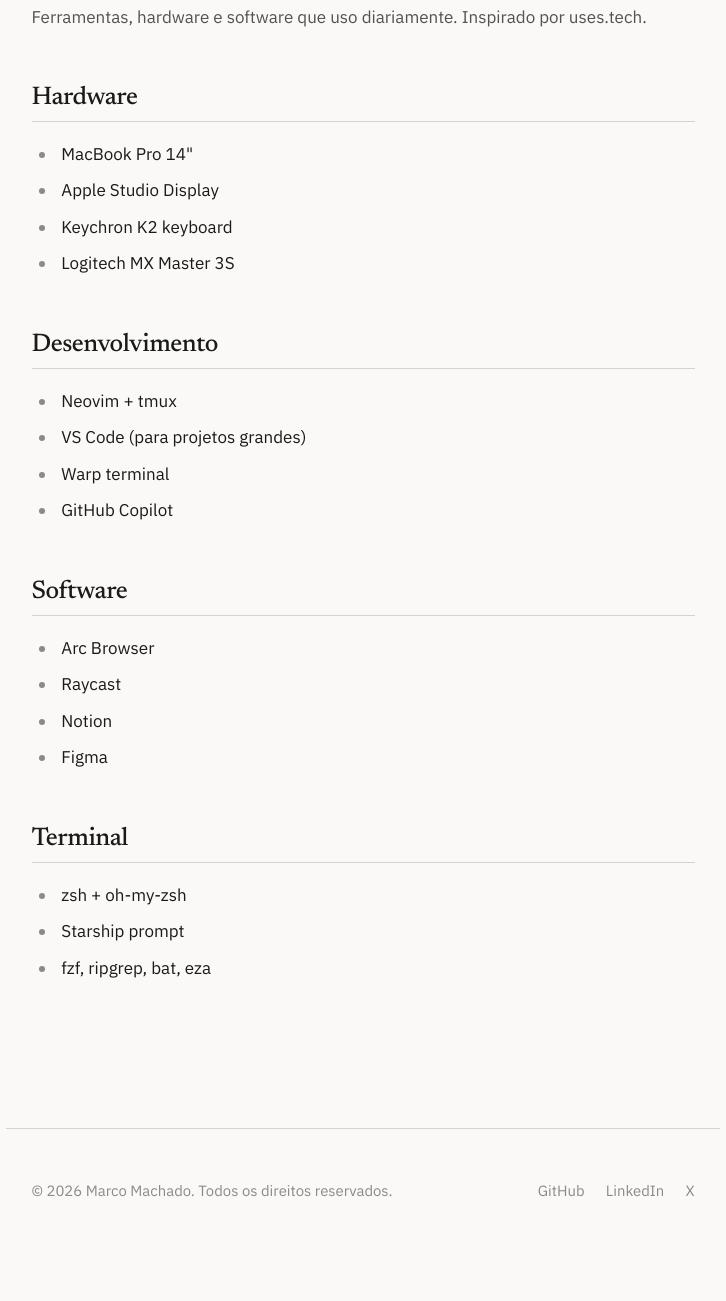
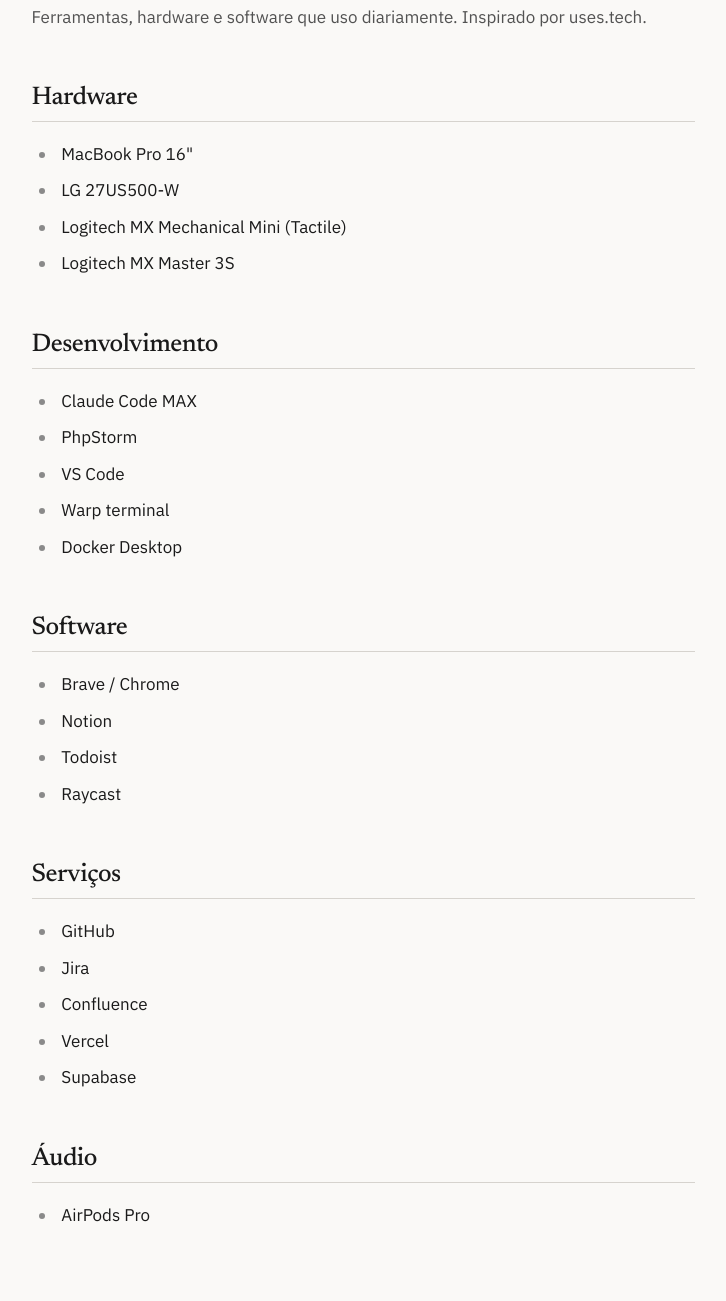
Before and after one commit to marco-machado/marcomachado-dev, an Astro site: page /pt/uses in a window 1280 px wide. Shown: the part 199-1500 px from the top of the page, without its empty margins (277-1003 px from the left). Before the commit the page ends 1451 px from the top, so only its background shows below. Built offline with nearby package versions, Linux system fonts and the light colour scheme; Astro itself is replaced by a stand-in of ours.

Commit message:
Update uses page with current tools and setup

```diff
--- a/src/i18n/ui.ts
+++ b/src/i18n/ui.ts
@@ -45,6 +45,8 @@
     "uses.dev": "Development",
     "uses.software": "Software",
     "uses.terminal": "Terminal",
+    "uses.services": "Services",
+    "uses.audio": "Audio",
 
     "now.title": "Now",
     "now.heading": "What I'm doing now",
@@ -111,6 +113,8 @@
     "uses.dev": "Desenvolvimento",
     "uses.software": "Software",
     "uses.terminal": "Terminal",
+    "uses.services": "Serviços",
+    "uses.audio": "Áudio",
 
     "now.title": "Agora",
     "now.heading": "O que estou fazendo agora",
--- a/src/pages/pt/uses.astro
+++ b/src/pages/pt/uses.astro
@@ -12,33 +12,41 @@
   <div class="article-content">
     <h2>{t("uses.hardware")}</h2>
     <ul>
-      <li>MacBook Pro 14"</li>
-      <li>Apple Studio Display</li>
-      <li>Keychron K2 keyboard</li>
+      <li>MacBook Pro 16"</li>
+      <li>LG 27US500-W</li>
+      <li>Logitech MX Mechanical Mini (Tactile)</li>
       <li>Logitech MX Master 3S</li>
     </ul>
 
     <h2>{t("uses.dev")}</h2>
     <ul>
-      <li>Neovim + tmux</li>
-      <li>VS Code (para projetos grandes)</li>
+      <li>Claude Code MAX</li>
+      <li>PhpStorm</li>
+      <li>VS Code</li>
       <li>Warp terminal</li>
-      <li>GitHub Copilot</li>
+      <li>Docker Desktop</li>
     </ul>
 
     <h2>{t("uses.software")}</h2>
     <ul>
-      <li>Arc Browser</li>
+      <li>Brave / Chrome</li>
+      <li>Notion</li>
+      <li>Todoist</li>
       <li>Raycast</li>
-      <li>Notion</li>
-      <li>Figma</li>
     </ul>
 
-    <h2>{t("uses.terminal")}</h2>
+    <h2>{t("uses.services")}</h2>
     <ul>
-      <li>zsh + oh-my-zsh</li>
-      <li>Starship prompt</li>
-      <li>fzf, ripgrep, bat, eza</li>
+      <li>GitHub</li>
+      <li>Jira</li>
+      <li>Confluence</li>
+      <li>Vercel</li>
+      <li>Supabase</li>
+    </ul>
+
+    <h2>{t("uses.audio")}</h2>
+    <ul>
+      <li>AirPods Pro</li>
     </ul>
   </div>
 </BaseLayout>
--- a/src/pages/uses.astro
+++ b/src/pages/uses.astro
@@ -12,33 +12,41 @@
   <div class="article-content">
     <h2>{t("uses.hardware")}</h2>
     <ul>
-      <li>MacBook Pro 14"</li>
-      <li>Apple Studio Display</li>
-      <li>Keychron K2 keyboard</li>
+      <li>MacBook Pro 16"</li>
+      <li>LG 27US500-W</li>
+      <li>Logitech MX Mechanical Mini (Tactile)</li>
       <li>Logitech MX Master 3S</li>
     </ul>
 
     <h2>{t("uses.dev")}</h2>
     <ul>
-      <li>Neovim + tmux</li>
-      <li>VS Code (for large projects)</li>
+      <li>Claude Code MAX</li>
+      <li>PhpStorm</li>
+      <li>VS Code</li>
       <li>Warp terminal</li>
-      <li>GitHub Copilot</li>
+      <li>Docker Desktop</li>
     </ul>
 
     <h2>{t("uses.software")}</h2>
     <ul>
-      <li>Arc Browser</li>
+      <li>Brave / Chrome</li>
+      <li>Notion</li>
+      <li>Todoist</li>
       <li>Raycast</li>
-      <li>Notion</li>
-      <li>Figma</li>
     </ul>
 
-    <h2>{t("uses.terminal")}</h2>
+    <h2>{t("uses.services")}</h2>
     <ul>
-      <li>zsh + oh-my-zsh</li>
-      <li>Starship prompt</li>
-      <li>fzf, ripgrep, bat, eza</li>
+      <li>GitHub</li>
+      <li>Jira</li>
+      <li>Confluence</li>
+      <li>Vercel</li>
+      <li>Supabase</li>
+    </ul>
+
+    <h2>{t("uses.audio")}</h2>
+    <ul>
+      <li>AirPods Pro</li>
     </ul>
   </div>
 </BaseLayout>
```
